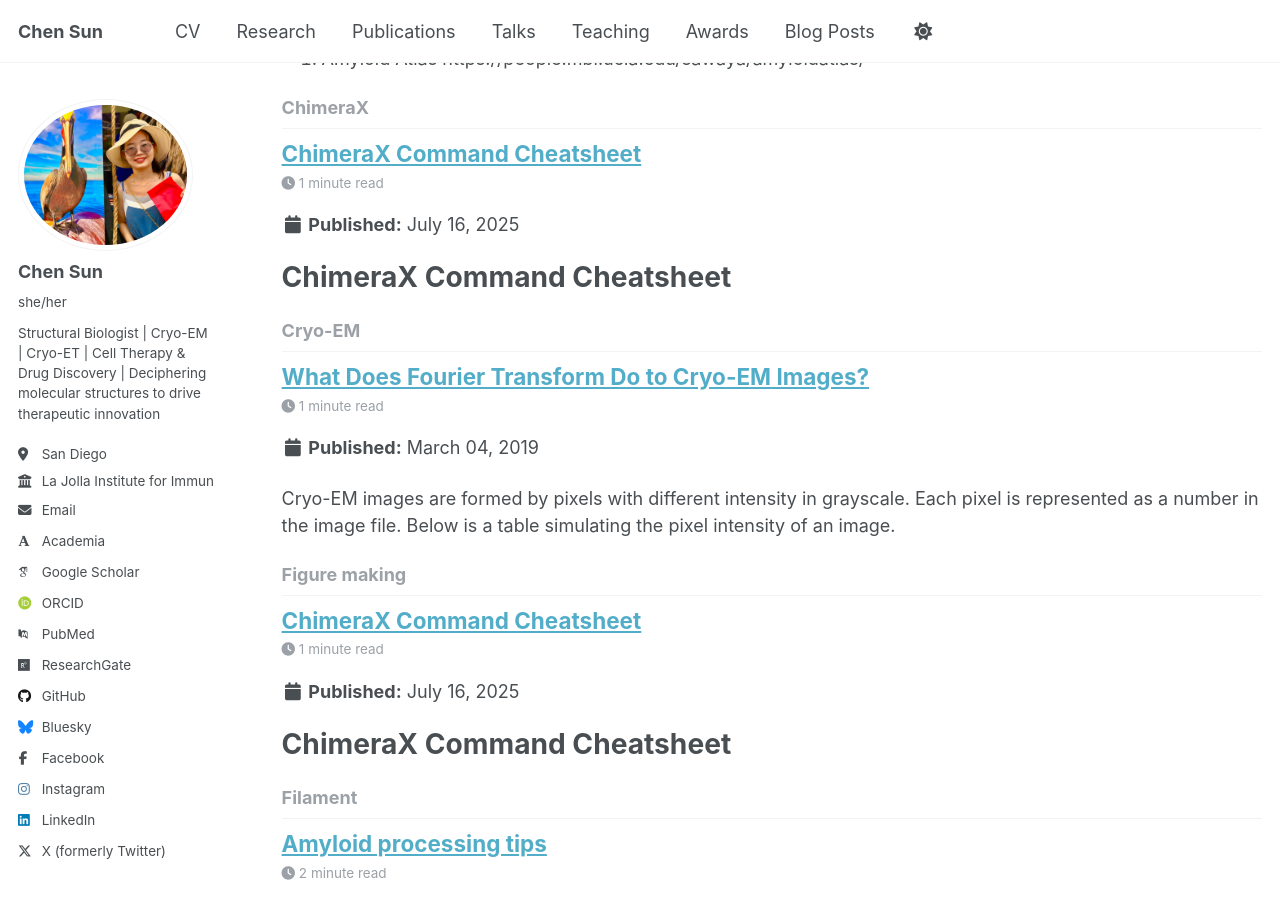
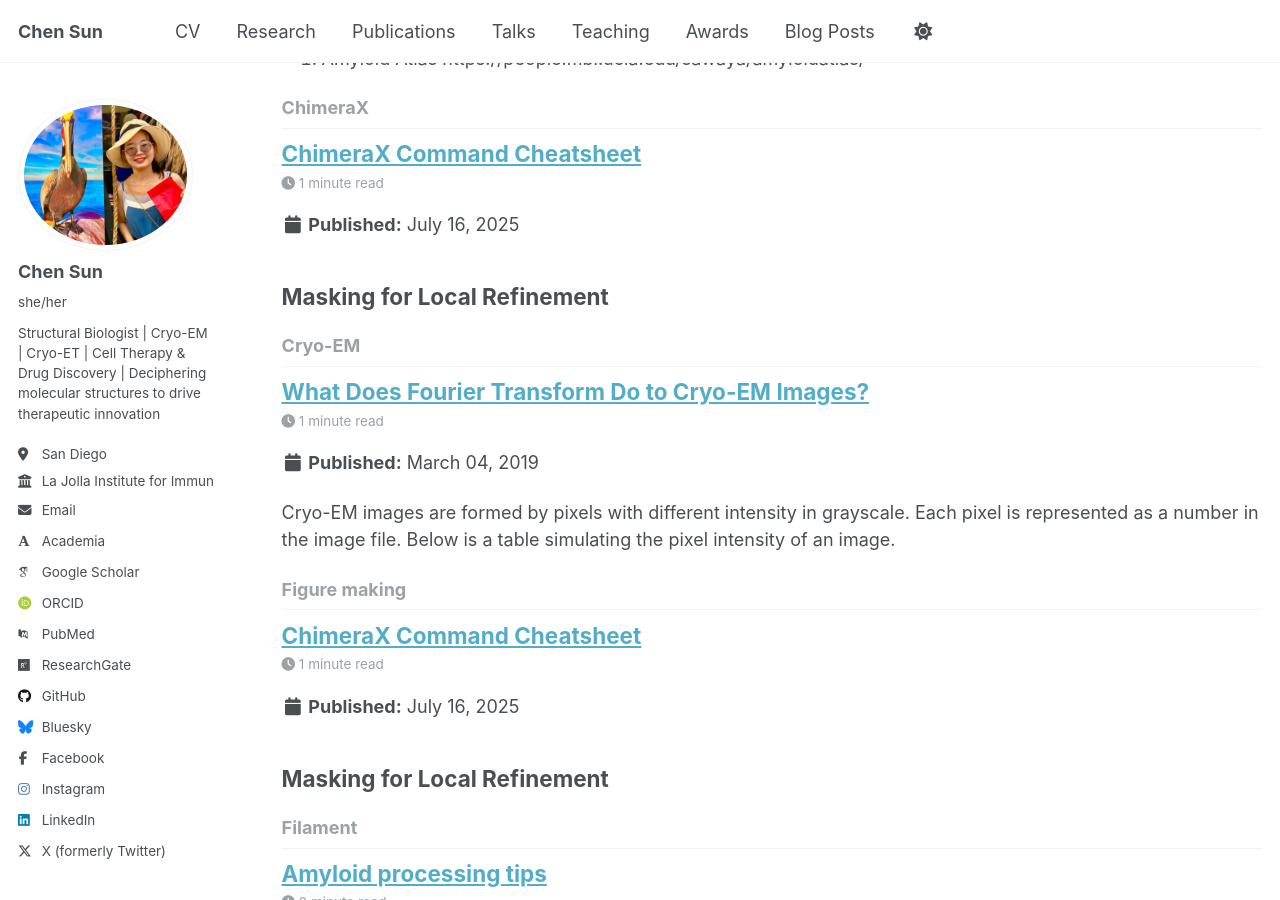
Before and after one commit to sun647/sun647.github.io, a Jekyll site: the page built from _pages/tag-archive.html, in a window 1280 px wide and 900 px high, scrolled down 272 px. Built offline with Jekyll 4.4.1, drawn with Linux system fonts in a browser that asks for light colours; some web fonts are replaced; a script that is not in the unit is left out; some of the changed text lies outside the part shown.

Commit message:
Update 2025-7-16-ChimeraX-command.md

```diff
--- a/_posts/2025-7-16-ChimeraX-command.md
+++ b/_posts/2025-7-16-ChimeraX-command.md
@@ -7,7 +7,7 @@ tags:
   - Figure making
   - command
 ---
-# ChimeraX Command Cheatsheet
+
 
 ## Masking for Local Refinement
 
```
